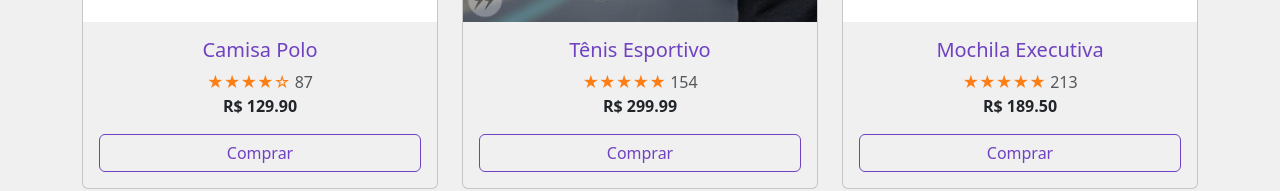
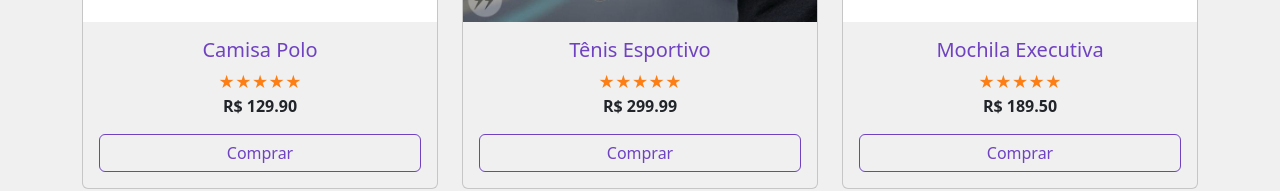
Before and after one commit to Lucas-Dimitri/Loja, a React (Vite) app: page /#/ in a window 1280 px wide. Shown: the part 562-753 px from the top of the page. Built offline with nearby package versions, Linux system fonts and the light colour scheme.

Commit message:
tirando as tags body

```diff
--- a/src/pages/Admin.jsx
+++ b/src/pages/Admin.jsx
@@ -9,15 +9,13 @@ function Admin({ produtos, compras, adicionarProduto }) {
     preco: "",
   });
 
-  const comprasFiltradas = useMemo(() => {
-    if (!filtro) return compras;
-
-    return compras.filter((compra) =>
-      compra.itens.some((item) =>
-        item.produto.nome.toLowerCase().includes(filtro.toLowerCase())
-      )
-    );
-  }, [filtro, compras]);
+  const comprasFiltradas = !filtro
+    ? compras
+    : compras.filter((compra) =>
+        compra.itens.some((item) =>
+          item.produto.nome.toLowerCase().includes(filtro.toLowerCase())
+        )
+      );
 
   const handleSubmit = (e) => {
     e.preventDefault();
@@ -32,7 +30,7 @@ function Admin({ produtos, compras, adicionarProduto }) {
   };
 
   return (
-    <body>
+    <div>
       <header className="bg-primary text-white text-center py-3">
         <h1>Administração - Minha Loja</h1>
       </header>
@@ -223,7 +221,7 @@ function Admin({ produtos, compras, adicionarProduto }) {
       <footer className="bg-primary text-white text-center py-3 mt-5">
         <p className="mb-0">Direitos Autorais. 2025.</p>
       </footer>
-    </body>
+    </div>
   );
 }
 
--- a/src/pages/Carrinho.jsx
+++ b/src/pages/Carrinho.jsx
@@ -28,7 +28,7 @@ function Carrinho({
   };
 
   return (
-    <body>
+    <div>
       <header className="bg-primary text-white text-center py-3">
         <h1>Minha Loja</h1>
       </header>
@@ -119,7 +119,7 @@ function Carrinho({
       <footer className="bg-primary text-white text-center py-3 mt-5">
         <p className="mb-0">Direitos Autorais. 2025.</p>
       </footer>
-    </body>
+    </div>
   );
 }
 
--- a/src/pages/DetalhesCompra.jsx
+++ b/src/pages/DetalhesCompra.jsx
@@ -16,7 +16,7 @@ function DetalhesCompra({ compras }) {
   }
 
   return (
-    <body>
+    <div>
       <header className="bg-primary text-white text-center py-3">
         <h1>Detalhes da Compra</h1>
       </header>
@@ -106,7 +106,7 @@ function DetalhesCompra({ compras }) {
       <footer className="bg-primary text-white text-center py-3 mt-5">
         <p className="mb-0">Direitos Autorais. 2025.</p>
       </footer>
-    </body>
+    </div>
   );
 }
 
--- a/src/pages/Home.jsx
+++ b/src/pages/Home.jsx
@@ -1,20 +1,8 @@
 import { Link } from "react-router-dom";
 
 function Home({ produtos, adicionarAoCarrinho, carrinhoCount }) {
-  const renderStars = (avaliacoes) => {
-    const stars = [];
-    for (let i = 1; i <= 5; i++) {
-      if (i <= Math.min(5, Math.floor(avaliacoes / 20))) {
-        stars.push(<span key={i}>★</span>);
-      } else {
-        stars.push(<span key={i}>☆</span>);
-      }
-    }
-    return stars;
-  };
-
   return (
-    <body>
+    <div>
       <header className="bg-primary text-white text-center py-3">
         <h1>Minha Loja</h1>
       </header>
@@ -56,10 +44,7 @@ function Home({ produtos, adicionarAoCarrinho, carrinhoCount }) {
                         {produto.nome}
                       </Link>
                     </h5>
-                    <div className="text-warning">
-                      {renderStars(produto.avaliacoes)}{" "}
-                      <span className="text-muted">{produto.avaliacoes}</span>
-                    </div>
+                    <div className="text-warning">★★★★★</div>
                     <p className="card-text fw-bold">
                       R$ {produto.preco.toFixed(2)}
                     </p>
@@ -80,7 +65,7 @@ function Home({ produtos, adicionarAoCarrinho, carrinhoCount }) {
       <footer className="bg-primary text-white text-center py-3 mt-5">
         <p className="mb-0">Direitos Autorais. 2025.</p>
       </footer>
-    </body>
+    </div>
   );
 }
 
--- a/src/pages/Produto.jsx
+++ b/src/pages/Produto.jsx
@@ -8,20 +8,8 @@ function Produto({ produtos, adicionarAoCarrinho, carrinhoCount }) {
     return <div>Produto não encontrado</div>;
   }
 
-  const renderStars = (avaliacoes) => {
-    const stars = [];
-    for (let i = 1; i <= 5; i++) {
-      if (i <= Math.min(5, Math.floor(avaliacoes / 20))) {
-        stars.push(<span key={i}>★</span>);
-      } else {
-        stars.push(<span key={i}>☆</span>);
-      }
-    }
-    return stars;
-  };
-
   return (
-    <body>
+    <div>
       <header className="bg-primary text-white text-center py-3">
         <h1>Minha Loja</h1>
       </header>
@@ -51,8 +39,8 @@ function Produto({ produtos, adicionarAoCarrinho, carrinhoCount }) {
           <div className="col-md-6">
             <h2>{produto.nome}</h2>
             <div className="text-warning fs-5 mb-3">
-              {renderStars(produto.avaliacoes)}{" "}
-              <span className="text-muted">{produto.avaliacoes}</span>
+              ★★★★★
+              <span className="text-muted m-2">{produto.avaliacoes}</span>
             </div>
             <div className="border rounded p-3 mb-3">
               <h5>Descrição:</h5>
@@ -83,7 +71,7 @@ function Produto({ produtos, adicionarAoCarrinho, carrinhoCount }) {
       <footer className="bg-primary text-white text-center py-3 mt-5">
         <p className="mb-0">Direitos Autorais. 2025.</p>
       </footer>
-    </body>
+    </div>
   );
 }
 
--- a/src/pages/Sucesso.jsx
+++ b/src/pages/Sucesso.jsx
@@ -2,7 +2,7 @@ import { Link } from "react-router-dom";
 
 function Sucesso() {
   return (
-    <body>
+    <div>
       <header className="bg-primary text-white text-center py-3">
         <h1>Minha Loja</h1>
       </header>
@@ -30,7 +30,7 @@ function Sucesso() {
       <footer className="bg-primary text-white text-center py-3 mt-5 fixed-bottom">
         <p className="mb-0">Direitos Autorais. 2025.</p>
       </footer>
-    </body>
+    </div>
   );
 }
 
```
Also changed, not shown: test.jsx (added), 1 other file (tests, documents, lock files or other folders).
